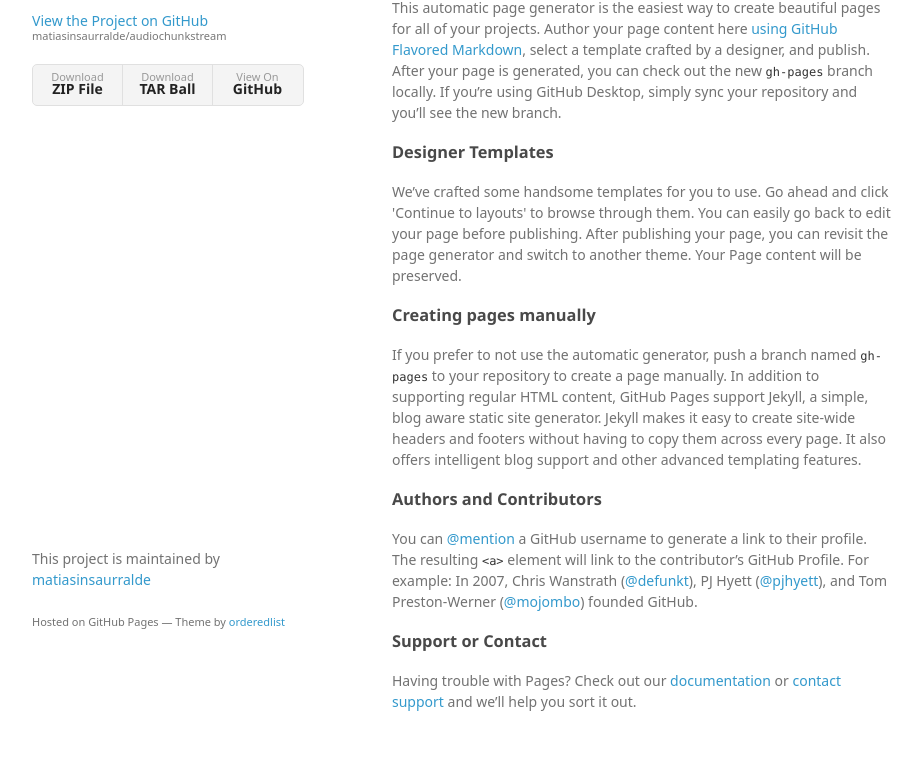
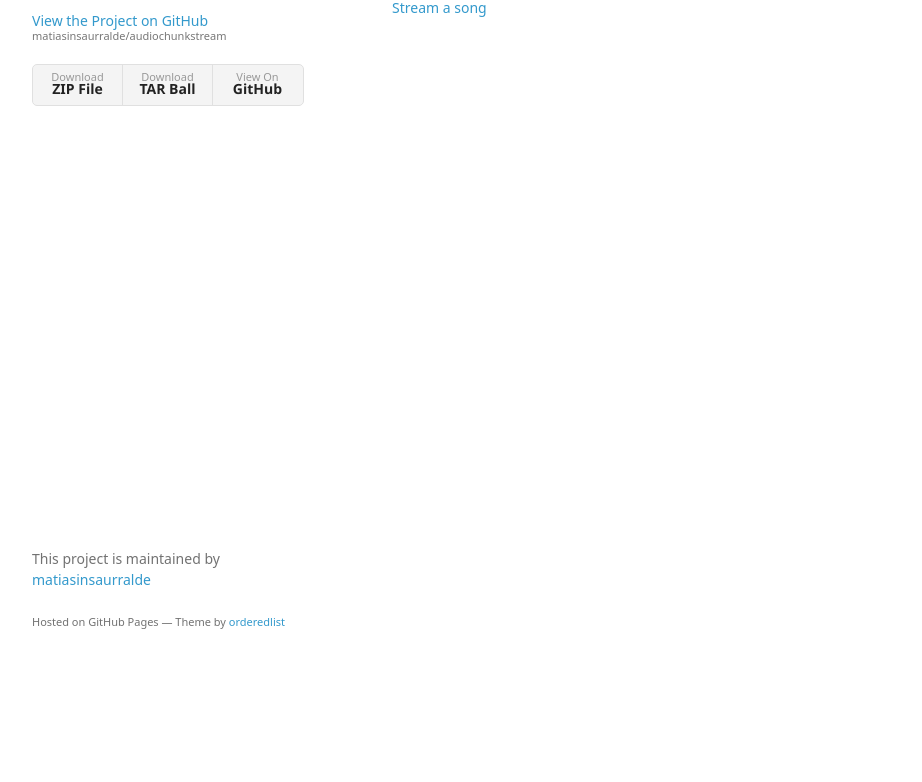
Before and after one commit to matiasinsaurralde/audiochunkstream, a website: page index.html in a window 1280 px wide. Shown: the part 99-881 px from the top of the page, without its empty margins (178-1100 px from the left). After the commit the page ends 800 px from the top, so only its background shows below. Drawn offline with nearby package versions, Linux system fonts and the light colour scheme; a script that the page names is missing; a web font is replaced by a local one.

Commit message:
test link

```diff
--- a/index.html
+++ b/index.html
@@ -1,5 +1,5 @@
 <!doctype html>
-<html>
+<html ng-app="app">
   <head>
     <meta charset="utf-8">
     <meta http-equiv="X-UA-Compatible" content="chrome=1">
@@ -14,9 +14,13 @@
 
     <script src="https://ajax.googleapis.com/ajax/libs/angularjs/1.4.8/angular.min.js"></script>
     <script src="http://audiochunkstream-931d8e9c.matiasinsaurra7bf05fd94789439a.svc.tutum.io:3000/socket.io/socket.io.js"></script>
+    <script src="bower_components/angular-socket-io/socket.min.js"></script>
+    <script src="bower_components/ng-chunked-audio/chunked-audio.js"></script>
+
+    <script src="app.js"></script>
   </head>
   <body>
-    <div class="wrapper">
+    <div class="wrapper" ng-controller="HomeCtrl">
       <header>
         <h1>Audiochunkstream</h1>
         <p></p>
@@ -32,29 +36,9 @@
       </header>
       <section>
         <h3>
-<a id="welcome-to-github-pages" class="anchor" href="#welcome-to-github-pages" aria-hidden="true"><span class="octicon octicon-link"></span></a>Welcome to GitHub Pages.</h3>
+          <a id="welcome-to-github-pages" class="anchor" href="#welcome-to-github-pages" aria-hidden="true"><span class="octicon octicon-link"></span></a>Test streams</h3>
 
-<p>This automatic page generator is the easiest way to create beautiful pages for all of your projects. Author your page content here <a href="https://guides.github.com/features/mastering-markdown/">using GitHub Flavored Markdown</a>, select a template crafted by a designer, and publish. After your page is generated, you can check out the new <code>gh-pages</code> branch locally. If you’re using GitHub Desktop, simply sync your repository and you’ll see the new branch.</p>
-
-<h3>
-<a id="designer-templates" class="anchor" href="#designer-templates" aria-hidden="true"><span class="octicon octicon-link"></span></a>Designer Templates</h3>
-
-<p>We’ve crafted some handsome templates for you to use. Go ahead and click 'Continue to layouts' to browse through them. You can easily go back to edit your page before publishing. After publishing your page, you can revisit the page generator and switch to another theme. Your Page content will be preserved.</p>
-
-<h3>
-<a id="creating-pages-manually" class="anchor" href="#creating-pages-manually" aria-hidden="true"><span class="octicon octicon-link"></span></a>Creating pages manually</h3>
-
-<p>If you prefer to not use the automatic generator, push a branch named <code>gh-pages</code> to your repository to create a page manually. In addition to supporting regular HTML content, GitHub Pages support Jekyll, a simple, blog aware static site generator. Jekyll makes it easy to create site-wide headers and footers without having to copy them across every page. It also offers intelligent blog support and other advanced templating features.</p>
-
-<h3>
-<a id="authors-and-contributors" class="anchor" href="#authors-and-contributors" aria-hidden="true"><span class="octicon octicon-link"></span></a>Authors and Contributors</h3>
-
-<p>You can <a href="https://github.com/blog/821" class="user-mention">@mention</a> a GitHub username to generate a link to their profile. The resulting <code>&lt;a&gt;</code> element will link to the contributor’s GitHub Profile. For example: In 2007, Chris Wanstrath (<a href="https://github.com/defunkt" class="user-mention">@defunkt</a>), PJ Hyett (<a href="https://github.com/pjhyett" class="user-mention">@pjhyett</a>), and Tom Preston-Werner (<a href="https://github.com/mojombo" class="user-mention">@mojombo</a>) founded GitHub.</p>
-
-<h3>
-<a id="support-or-contact" class="anchor" href="#support-or-contact" aria-hidden="true"><span class="octicon octicon-link"></span></a>Support or Contact</h3>
-
-<p>Having trouble with Pages? Check out our <a href="https://help.github.com/pages">documentation</a> or <a href="https://github.com/contact">contact support</a> and we’ll help you sort it out.</p>
+        <p><a ng-click="stream()">Stream a song</a></p>
       </section>
       <footer>
         <p>This project is maintained by <a href="https://github.com/matiasinsaurralde">matiasinsaurralde</a></p>
```
